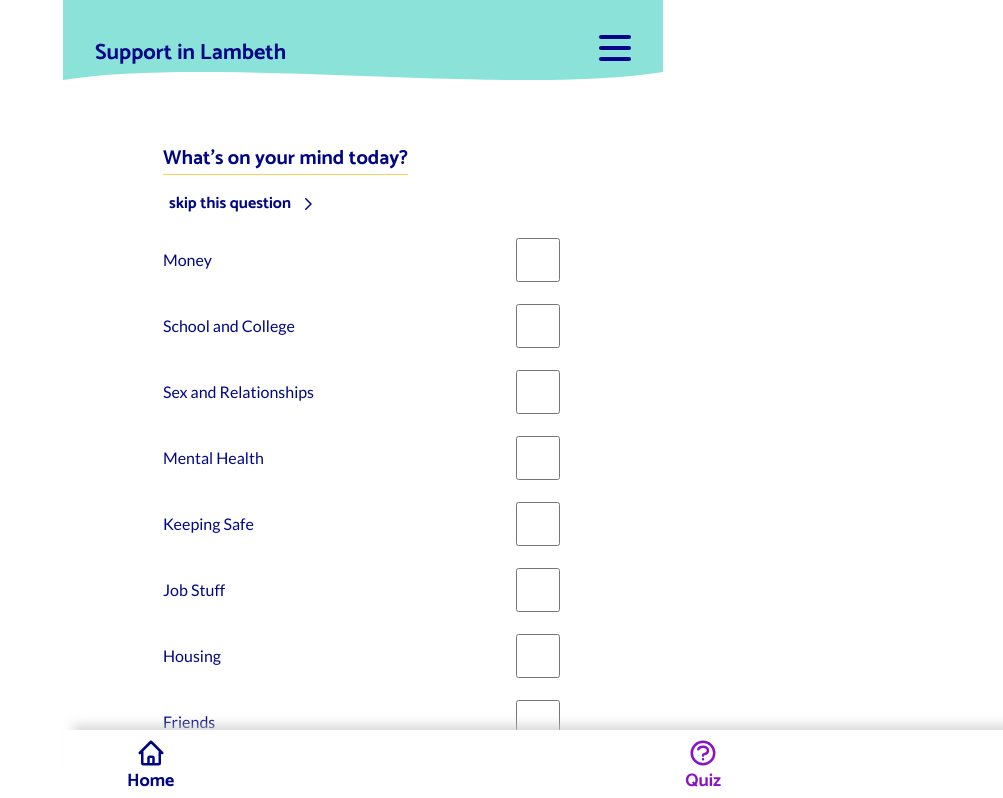
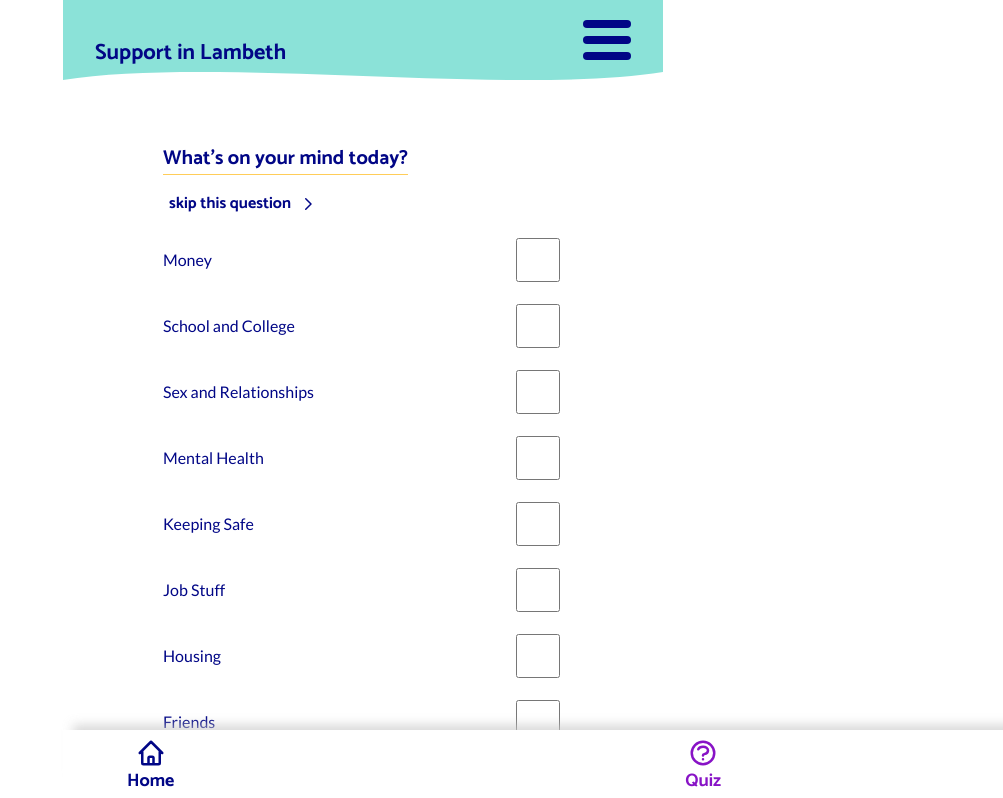
Before and after one commit to neontribe/my-best-life, a Next.js app: page /quiz/whats-on-your-mind in a window 1280 px wide. Shown: the top 798 px of the page, without its empty margins (277-1280 px from the left). Built offline with nearby package versions, Linux system fonts and the light colour scheme.

Commit message:
feat: improve accessibility

```diff
--- a/src/Components/Burger.tsx
+++ b/src/Components/Burger.tsx
@@ -4,20 +4,20 @@ const StyledBurger = styled.button`
   display: flex;
   flex-direction: column;
   justify-content: space-around;
-  width: 2rem;
-  height: 2rem;
+  width: 3rem;
+  height: 3rem;
   background: transparent;
   border: none;
   cursor: pointer;
   padding: 0;
 
-  &:focus {
-    outline: none;
+  &:focus > div {
+    background: ${(props) => props.theme.colours.purple};
   }
 
   div {
-    width: 2rem;
-    height: 0.25rem;
+    width: 3rem;
+    height: 0.5rem;
     background: ${(props) => props.theme.colours.blue};
     border-radius: 10px;
     transition: all 0.3s linear;
@@ -33,7 +33,7 @@ interface BurgerProps {
 
 export const Burger = ({ open, setOpen }: BurgerProps): JSX.Element => {
   return (
-    <StyledBurger onClick={() => setOpen(!open)}>
+    <StyledBurger onClick={() => setOpen(!open)} aria-label="Menu">
       <div />
       <div />
       <div />
--- a/src/Components/Menu.tsx
+++ b/src/Components/Menu.tsx
@@ -45,7 +45,7 @@ interface MenuProps {
 
 export const Menu = ({ open }: MenuProps): JSX.Element => {
   return (
-    <StyledMenu open={open}>
+    <StyledMenu open={open} aria-expanded={open}>
       <a href="/">About</a>
       <a href="/">Privacy</a>
       <a href="/helplines">Urgent help</a>
```
